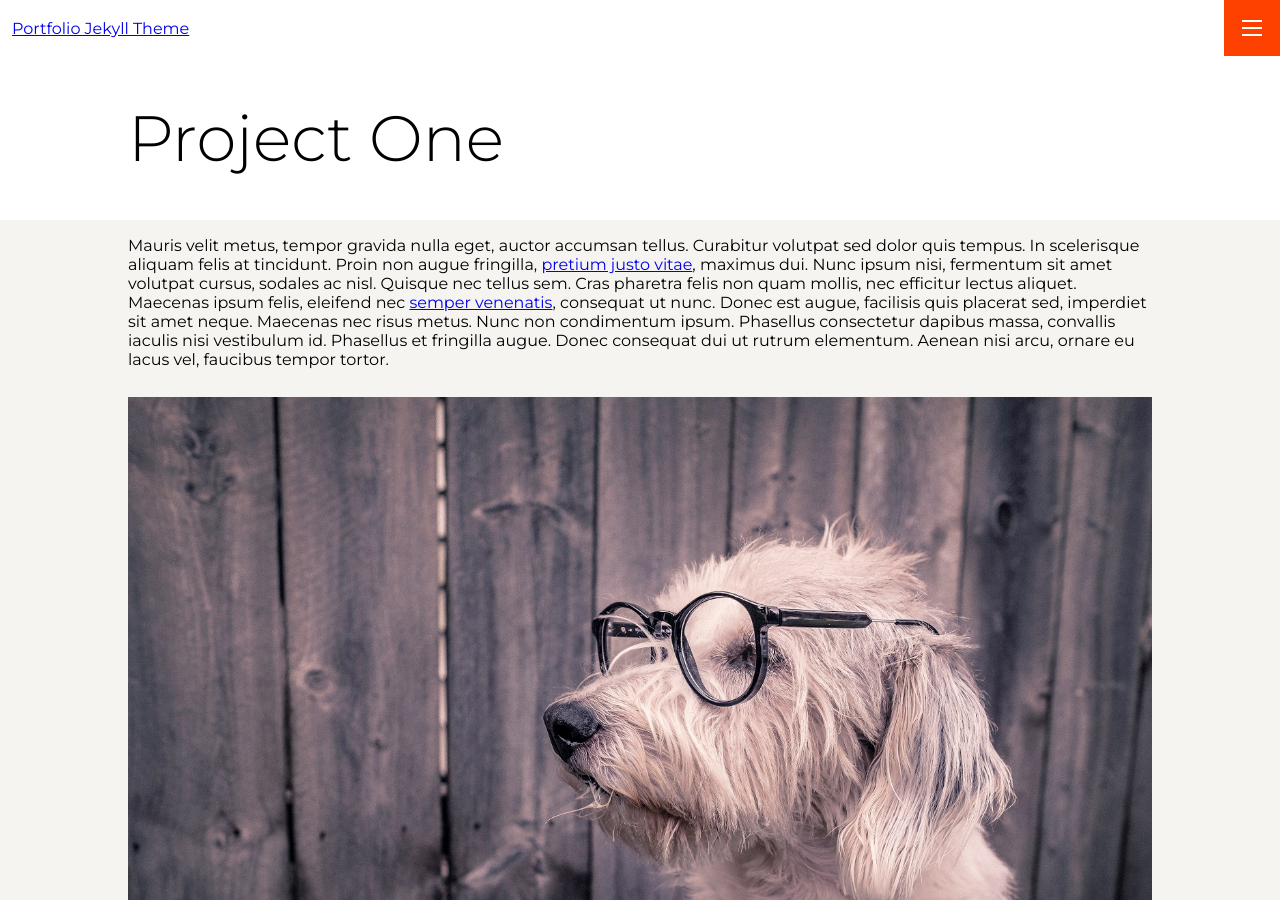
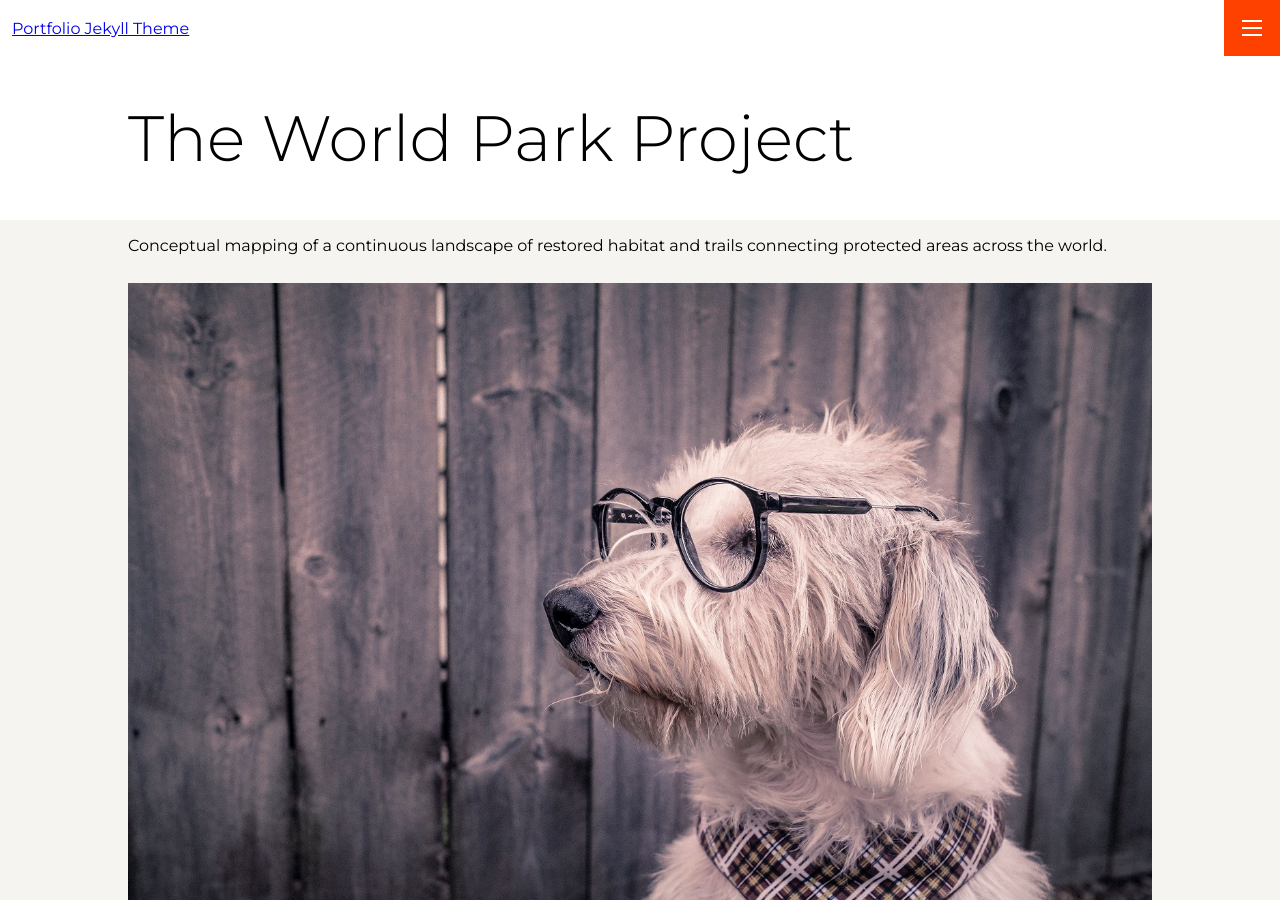
Before and after one commit to olivegardener/portfolio, a Jekyll site: the page built from _projects/proj-1.md, in a window 1280 px wide and 900 px high. Built offline with Jekyll 4.4.1, drawn with Linux system fonts in a browser that asks for light colours.

Commit message:
Update proj-1.md

```diff
--- a/_projects/proj-1.md
+++ b/_projects/proj-1.md
@@ -1,9 +1,9 @@
 ---
 layout: post
-title: 'Project One'
+title: 'The World Park Project'
 thumbnail: /assets/img/projects/proj-1/thumbnail.jpg
 ---
-Mauris velit metus, tempor gravida nulla eget, auctor accumsan tellus. Curabitur volutpat sed dolor quis tempus. In scelerisque aliquam felis at tincidunt. Proin non augue fringilla, [pretium justo vitae](#), maximus dui. Nunc ipsum nisi, fermentum sit amet volutpat cursus, sodales ac nisl. Quisque nec tellus sem. Cras pharetra felis non quam mollis, nec efficitur lectus aliquet. Maecenas ipsum felis, eleifend nec [semper venenatis](#), consequat ut nunc. Donec est augue, facilisis quis placerat sed, imperdiet sit amet neque. Maecenas nec risus metus. Nunc non condimentum ipsum. Phasellus consectetur dapibus massa, convallis iaculis nisi vestibulum id. Phasellus et fringilla augue. Donec consequat dui ut rutrum elementum. Aenean nisi arcu, ornare eu lacus vel, faucibus tempor tortor.
+Conceptual mapping of a continuous landscape of restored habitat and trails connecting protected areas across the world.
 
 {% include image.html url="http://www.gratisography.com" image="projects/proj-1/dog.jpg" %}
 
```
